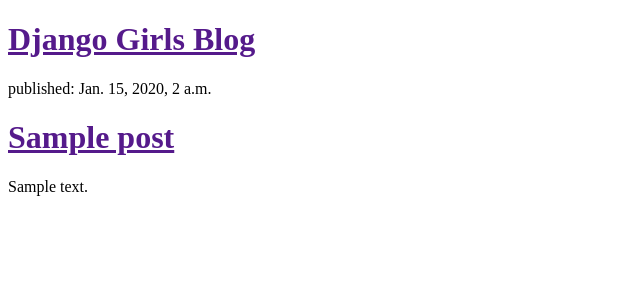
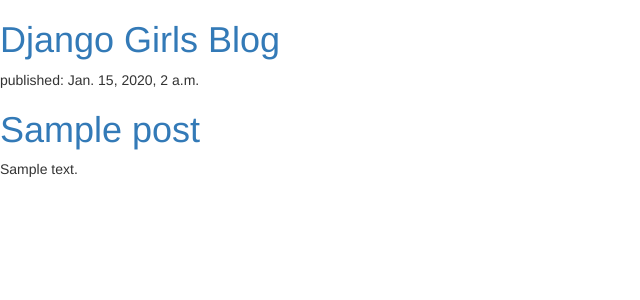
Before and after one commit to duverssa/my-first-blog, a Django app: template blog/templates/blog/post_list.html in a window 1280 px wide. Shown: the top 300 px of the page, without its empty margins (0-640 px from the left). Run offline with Django 3.2, Linux system fonts and the light colour scheme; the template is opened without the code that fills it: values that come from a table or form of the project are taken from there, others are empty; tables that the repository leaves empty hold one stand-in row (values such as "Sample post"); some libraries are stand-ins or nearby versions.

Commit message:
updated post_list.html 4/5

```diff
--- a/blog/templates/blog/post_list.html
+++ b/blog/templates/blog/post_list.html
@@ -1,6 +1,11 @@
 <!DOCTYPE html>
+{% load staticfiles %}
 <html>
     <head>
+    	<link rel="stylesheet" href="//maxcdn.bootstrapcdn.com/bootstrap/3.2.0/css/bootstrap.min.css">
+		<link rel="stylesheet" href="//maxcdn.bootstrapcdn.com/bootstrap/3.2.0/css/bootstrap-theme.min.css">
+		<link rel="stylesheet" href="{% static 'css/blog.css' %}">
+		<link href="http://fonts.googleapis.com/css?family=Lobster&subset=latin,latin-ext" rel="stylesheet" type="text/css">
         <title>Django Girls blog</title>
     </head>
     <body>
```
